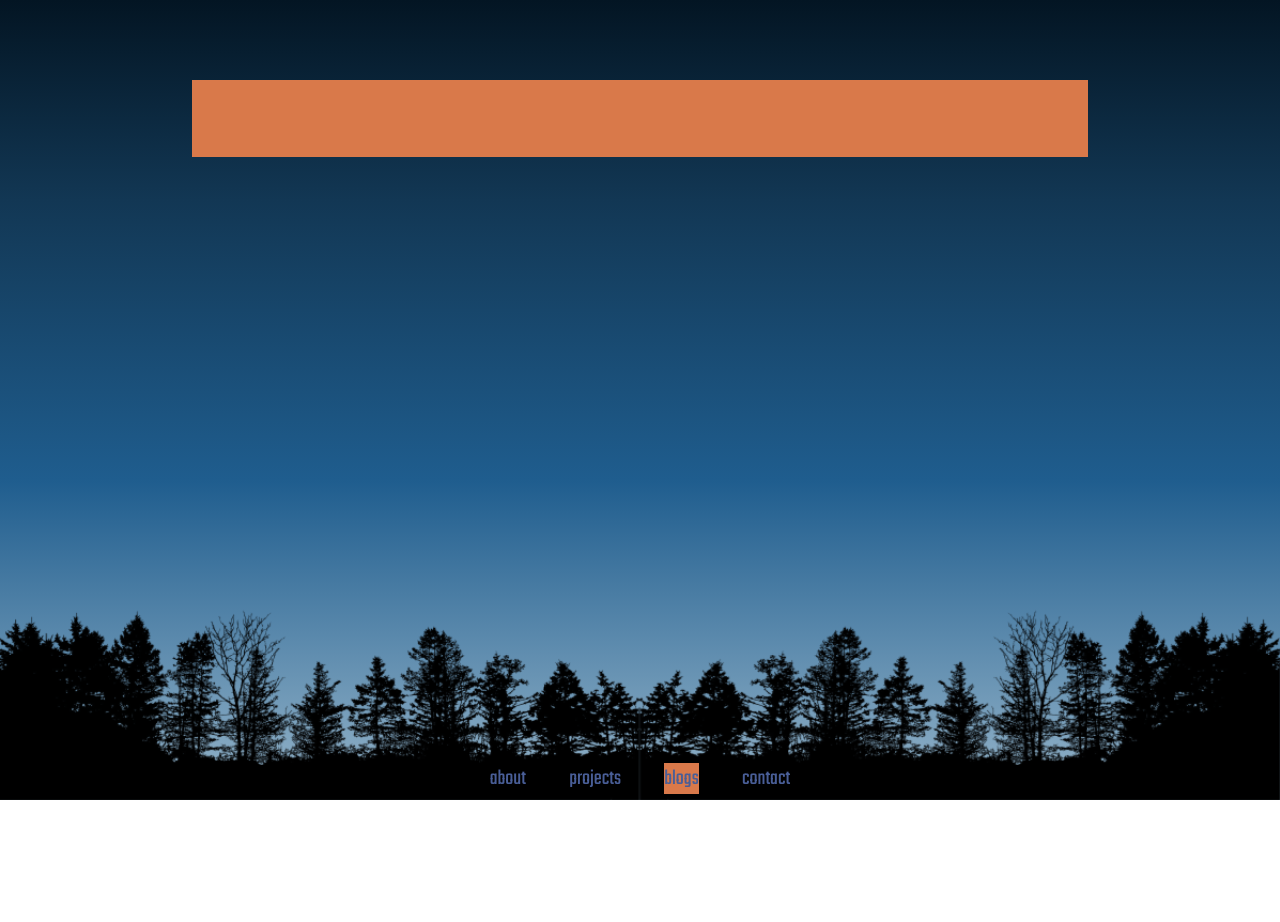
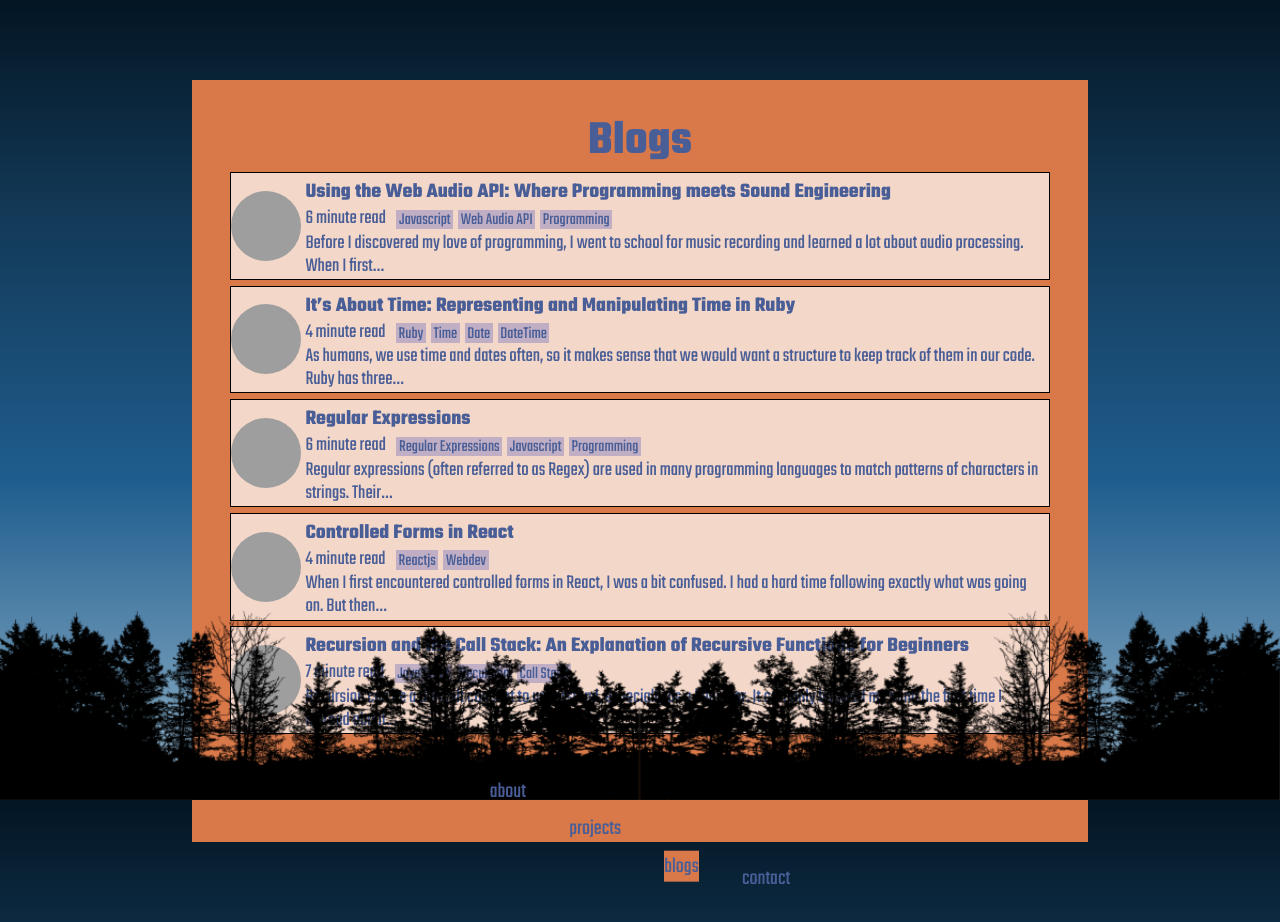
Before and after one commit to moshriguez/personal-portfolio, a React (Create React App) app in the folder personal-portfolio/: page /blogs in a window 1280 px wide. Before the commit the page ends 800 px from the top, so only its background shows below. Built offline with nearby package versions, Linux system fonts and the light colour scheme; grey boxes are pictures that could not be loaded.

Commit message:
added BlogCard and styling

```diff
--- a/personal-portfolio/src/App.css
+++ b/personal-portfolio/src/App.css
@@ -206,6 +206,59 @@ a {
     font-size: 1.15em;
 }
 
+/*** BLOGS ***/
+.blogs-container {
+    padding-bottom: 4em;
+}
+
+.blog-card {
+    display: flex;
+    background: rgb(255 255 255 / 70%);
+    border: 1px solid black;
+    margin: .35em 0;
+}
+
+.blog-img {
+    display: flex;
+    align-items: center;
+}
+
+.blog-card img {
+    width: 70px;
+    height: 70px;
+    border-radius: 50%;
+}
+
+.blog-info {
+    padding: 0.25em 0.25em 0;
+}
+
+.blog-info h3 {
+    font-size: 1.3em;
+}
+
+.blog-card-data {
+    display: flex;
+    align-items: center;
+}
+
+.blog-info p {
+    margin: 0 0 .07em;
+}
+
+.tags {
+    display: flex;
+    margin-left: .5em;
+}
+
+.tag {
+    padding: .15em .15em 0em;
+    margin: .15em;
+    background: #6d6dbd63;
+    line-height: 1;
+    font-size: 1.06em;
+}
+
 /*** CONTACT ***/
 .link-icons {
     display: flex;
@@ -242,7 +295,7 @@ a {
     .link-icons a {
         font-size: 1.75em;
     }
-    .projects-container, .about-me {
+    .projects-container, .about-me, .blogs-container {
         padding-bottom: 1em;
     }
     .tech-skills {
@@ -273,7 +326,7 @@ a {
     .menu li {
         margin: 0 .5em;
     }
-    .projects-container, .about-me {
+    .projects-container, .about-me, .blogs-container {
         padding-bottom: 0em;
     }
 }
--- a/personal-portfolio/src/App.js
+++ b/personal-portfolio/src/App.js
@@ -9,8 +9,8 @@ import './App.css';
 import Home from "./components/Home";
 import Navigation from "./components/Navigation";
 import About from "./components/About";
-import Projects from "./components/Projects";
-import Blogs from "./components/Blogs";
+import Projects from "./containers/Projects";
+import Blogs from "./containers/Blogs";
 import Contact from "./components/Contact";
 
 function App() {
--- /dev/null
+++ b/personal-portfolio/src/components/BlogCard.js
@@ -0,0 +1,38 @@
+import React from "react";
+import { motion } from "framer-motion";
+import { risingDiv } from "../helpers/animation";
+
+const BlogCard = ({ blog }) => {
+    const { name, brief, time, image, tags } = blog
+
+    const renderTags = () => {
+        return (
+            <>
+            {tags.map((tag, i) => {
+                return <span key={i} className="tag" >{tag}</span>
+            })}
+            </>
+        )
+    }
+
+    return (
+    <div className="blog-card">
+        <div className="blog-img">
+            <img src={image} alt="blog splash pic" />
+        </div>
+        <div className="blog-info" >
+            <h3>{name}</h3>
+            <div className="blog-card-data">
+                <p>{time} minute read</p>
+                <div className="tags">
+                    {renderTags()}
+                </div>
+            </div>
+            <p>{brief}</p>
+        </div>
+    </div>
+
+    )
+}
+
+export default BlogCard
--- a/personal-portfolio/src/components/Blogs.js
+++ /dev/null
@@ -1,15 +0,0 @@
-import React from "react";
-import { motion } from "framer-motion";
-import { risingDiv } from "../helpers/animation";
-
-
-const Blogs = () => {
-
-    return (
-        <motion.div className="watercolour-container" variants={risingDiv} initial="start" animate="end">
-
-        </motion.div>
-    )
-}
-
-export default Blogs
--- /dev/null
+++ b/personal-portfolio/src/containers/Blogs.js
@@ -0,0 +1,27 @@
+import React from "react";
+import { motion } from "framer-motion";
+import { risingDiv } from "../helpers/animation";
+import { blogs } from "../helpers/blogs";
+import BlogCard from "../components/BlogCard";
+
+const Blogs = () => {
+
+    const renderCard = () => {
+        return blogs.map(blog => {
+            return <BlogCard blog={blog}/>
+        })
+    }
+
+
+    return (
+        <motion.div className="watercolour-container" variants={risingDiv} initial="start" animate="end">
+            <h2>Blogs</h2>
+            <div className="blogs-container">
+                {renderCard()}
+            </div>
+
+        </motion.div>
+    )
+}
+
+export default Blogs
--- a/personal-portfolio/src/components/Projects.js
+++ b/personal-portfolio/src/containers/Projects.js
@@ -7,7 +7,7 @@ import { SiBootstrap, SiCss3, SiFirebase, SiHtml5, SiJavascript, SiJsonwebtokens
 import { VscJson } from 'react-icons/vsc';
 
 import { projects } from "../helpers/projects";
-import ProjectCard from "./ProjectCard";
+import ProjectCard from "../components/ProjectCard";
 
 const Projects = () => {
 
```
